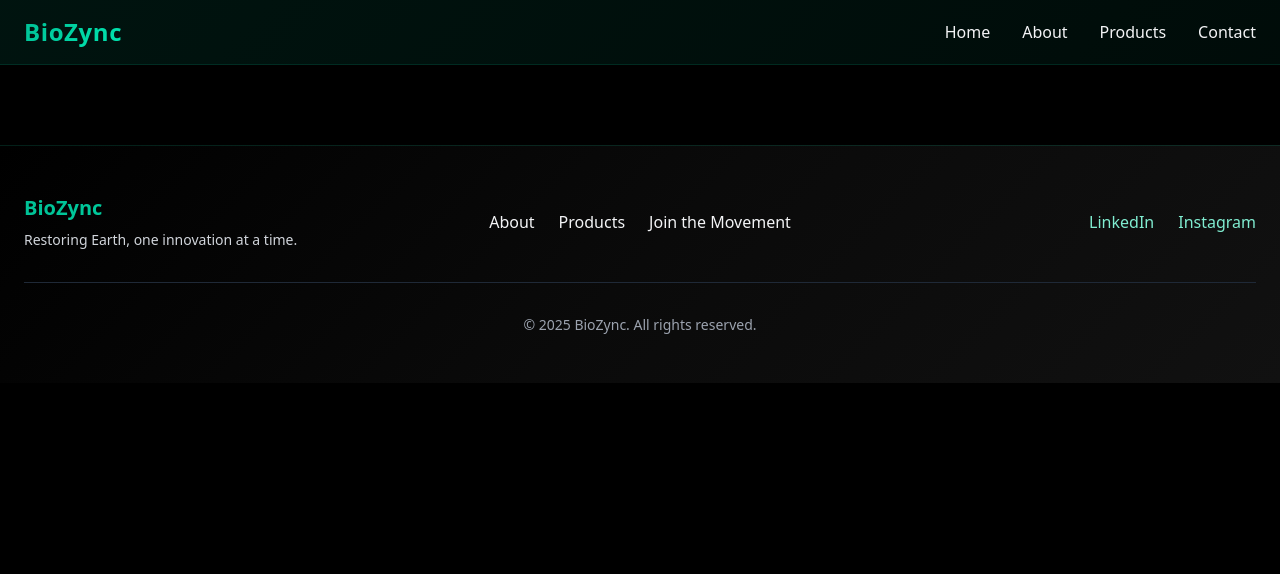
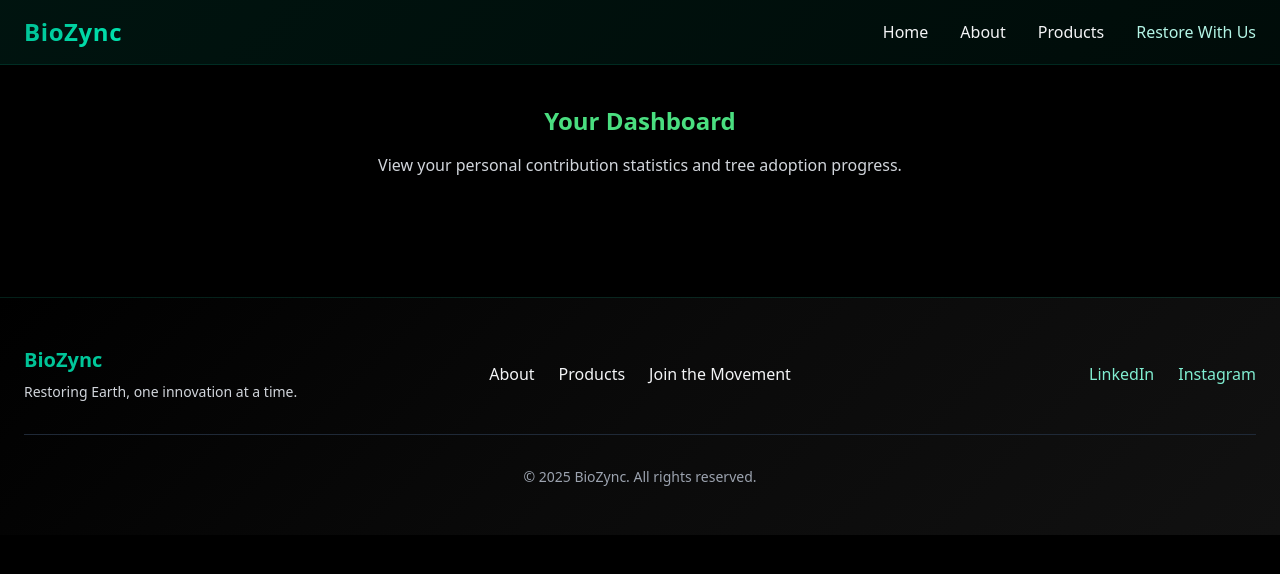
Before and after one commit to biozyncofficial-ux/biozync, a React (Vite) app: page /your-dashboard in a window 1280 px wide. Shown: the top 574 px of the page. Built offline with nearby package versions, Linux system fonts and the light colour scheme.

Commit message:
Update App.jsx and add new dashboard pages

```diff
--- a/src/App.jsx
+++ b/src/App.jsx
@@ -1,16 +1,21 @@
-import React from 'react';
+import React, { useState } from 'react';
 import { Routes, Route, Link } from 'react-router-dom';
 import HomePage from './components/HomePage';
 import AboutPage from './pages/AboutPage';
 import Products from './pages/Products';
 import ProductDetails from './pages/ProductDetails';
-import Contact from './pages/Contact';
 import C4SuperTreePage from './pages/C4SuperTreePage';
 
+import GetTree from './pages/GetTree';
+import Leaderboard from './pages/Leaderboard';
+import YourDashboard from './pages/YourDashboard';
+import CooperateDashboard from './pages/CooperateDashboard';
+
 function App() {
+  const [dropdownOpen, setDropdownOpen] = useState(false);
+
   return (
     <div className="min-h-screen bg-black text-gray-100">
-      {/* Custom styles for your color scheme */}
       <style jsx>{`
         .navbar-gradient {
           background: linear-gradient(135deg, rgba(0, 192, 149, 0.1) 0%, rgba(0, 230, 176, 0.05) 100%);
@@ -43,10 +48,6 @@ function App() {
           color: #00E6B0;
           text-shadow: 0 0 8px rgba(0, 192, 149, 0.3);
         }
-        .tailwind-test {
-          background: linear-gradient(135deg, #00C095 0%, #00E6B0 100%);
-          box-shadow: 0 0 30px rgba(0, 192, 149, 0.4);
-        }
       `}</style>
 
       {/* Navigation */}
@@ -55,19 +56,31 @@ function App() {
           <div className="logo-gradient text-2xl font-bold tracking-wide">
             BioZync
           </div>
-          <div className="flex space-x-8">
-            <Link to="/" className="nav-link font-medium hover:scale-105 transform transition-all duration-300">
-              Home
-            </Link>
-            <Link to="/about" className="nav-link font-medium hover:scale-105 transform transition-all duration-300">
-              About
-            </Link>
-            <Link to="/products" className="nav-link font-medium hover:scale-105 transform transition-all duration-300">
-              Products
-            </Link>
-            <Link to="/contact" className="nav-link font-medium hover:scale-105 transform transition-all duration-300">
-              Contact
-            </Link>
+          <div className="flex space-x-8 items-center relative">
+            <Link to="/" className="nav-link font-medium hover:scale-105 transition-all duration-300">Home</Link>
+            <Link to="/about" className="nav-link font-medium hover:scale-105 transition-all duration-300">About</Link>
+            <Link to="/products" className="nav-link font-medium hover:scale-105 transition-all duration-300">Products</Link>
+
+            {/* Dropdown: Restore With Us */}
+            <div className="relative">
+              <button
+                onClick={() => setDropdownOpen(!dropdownOpen)}
+                className="nav-link font-medium hover:scale-105 transition-all duration-300"
+              >
+                Restore With Us
+              </button>
+              {dropdownOpen && (
+                <div
+                  className="absolute top-8 left-0 bg-white text-black rounded-md shadow-lg w-56 z-50"
+                  onMouseLeave={() => setDropdownOpen(false)}
+                >
+                  <Link to="/get-tree" className="block px-4 py-2 hover:bg-gray-200">Get Tree (Login)</Link>
+                  <Link to="/leaderboard" className="block px-4 py-2 hover:bg-gray-200">Leaderboard</Link>
+                  <Link to="/your-dashboard" className="block px-4 py-2 hover:bg-gray-200">Your Dashboard</Link>
+                  <Link to="/cooperate-dashboard" className="block px-4 py-2 hover:bg-gray-200">Cooperate Dashboard</Link>
+                </div>
+              )}
+            </div>
           </div>
         </div>
       </nav>
@@ -79,8 +92,11 @@ function App() {
           <Route path="/about" element={<AboutPage />} />
           <Route path="/products" element={<Products />} />
           <Route path="/products/:id" element={<ProductDetails />} />
-          <Route path="/contact" element={<Contact />} />
           <Route path="/products/c4SuperTree" element={<C4SuperTreePage />} />
+          <Route path="/get-tree" element={<GetTree />} />
+          <Route path="/leaderboard" element={<Leaderboard />} />
+          <Route path="/your-dashboard" element={<YourDashboard />} />
+          <Route path="/cooperate-dashboard" element={<CooperateDashboard />} />
         </Routes>
       </main>
 
@@ -98,35 +114,15 @@ function App() {
 
             {/* Footer Menu */}
             <div className="flex flex-col sm:flex-row justify-center space-y-2 sm:space-y-0 sm:space-x-6">
-              <Link to="/about" className="footer-link text-center hover:scale-105 transform transition-all duration-300">
-                About
-              </Link>
-              <Link to="/products" className="footer-link text-center hover:scale-105 transform transition-all duration-300">
-                Products
-              </Link>
-              <Link to="/contact" className="footer-link text-center hover:scale-105 transform transition-all duration-300">
-                Join the Movement
-              </Link>
+              <Link to="/about" className="footer-link text-center hover:scale-105 transform transition-all duration-300">About</Link>
+              <Link to="/products" className="footer-link text-center hover:scale-105 transform transition-all duration-300">Products</Link>
+              <Link to="/get-tree" className="footer-link text-center hover:scale-105 transform transition-all duration-300">Join the Movement</Link>
             </div>
 
             {/* Footer Socials */}
             <div className="flex justify-center md:justify-end space-x-6">
-              <a
-                href="https://linkedin.com"
-                target="_blank"
-                rel="noopener noreferrer"
-                className="footer-link hover:scale-110 transform transition-all duration-300"
-              >
-                LinkedIn
-              </a>
-              <a
-                href="https://instagram.com"
-                target="_blank"
-                rel="noopener noreferrer"
-                className="footer-link hover:scale-110 transform transition-all duration-300"
-              >
-                Instagram
-              </a>
+              <a href="https://linkedin.com" target="_blank" rel="noopener noreferrer" className="footer-link hover:scale-110 transform transition-all duration-300">LinkedIn</a>
+              <a href="https://instagram.com" target="_blank" rel="noopener noreferrer" className="footer-link hover:scale-110 transform transition-all duration-300">Instagram</a>
             </div>
           </div>
 
--- /dev/null
+++ b/src/pages/CooperateDashboard.jsx
@@ -0,0 +1,13 @@
+// /src/pages/CooperateDashboard.jsx
+import React from 'react';
+
+export default function CooperateDashboard() {
+  return (
+    <div className="p-10">
+      <h1 className="text-2xl font-semibold text-center text-green-400">Cooperate Dashboard</h1>
+      <p className="mt-4 text-gray-300 text-center">
+        Welcome to the cooperate portal. Manage and monitor your organization’s restoration activities.
+      </p>
+    </div>
+  );
+}
--- /dev/null
+++ b/src/pages/GetTree.jsx
@@ -0,0 +1,12 @@
+import React from 'react';
+
+export default function GetTree() {
+  return (
+    <div className="p-10">
+      <h1 className="text-2xl font-semibold text-center text-green-400">Get a Tree</h1>
+      <p className="mt-4 text-gray-300 text-center">
+        Please log in to get your tree and start contributing to the reforestation mission.
+      </p>
+    </div>
+  );
+}
--- /dev/null
+++ b/src/pages/Leaderboard.jsx
@@ -0,0 +1,12 @@
+import React from 'react';
+
+export default function Leaderboard() {
+  return (
+    <div className="p-10">
+      <h1 className="text-2xl font-semibold text-center text-green-400">Leaderboard</h1>
+      <p className="mt-4 text-gray-300 text-center">
+        Track top contributors who are making the most impact.
+      </p>
+    </div>
+  );
+}
--- /dev/null
+++ b/src/pages/YourDashboard.jsx
@@ -0,0 +1,12 @@
+import React from 'react';
+
+export default function YourDashboard() {
+  return (
+    <div className="p-10">
+      <h1 className="text-2xl font-semibold text-center text-green-400">Your Dashboard</h1>
+      <p className="mt-4 text-gray-300 text-center">
+        View your personal contribution statistics and tree adoption progress.
+      </p>
+    </div>
+  );
+}
```
